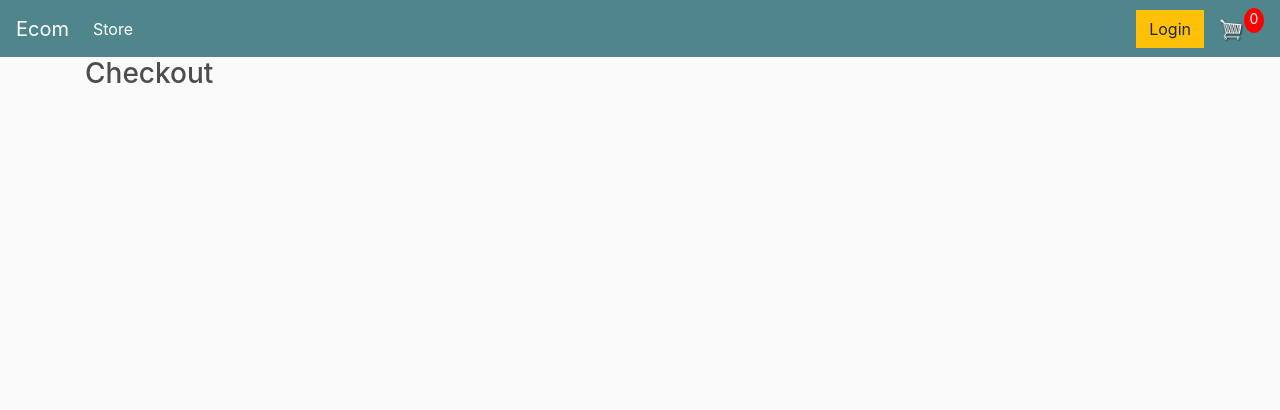
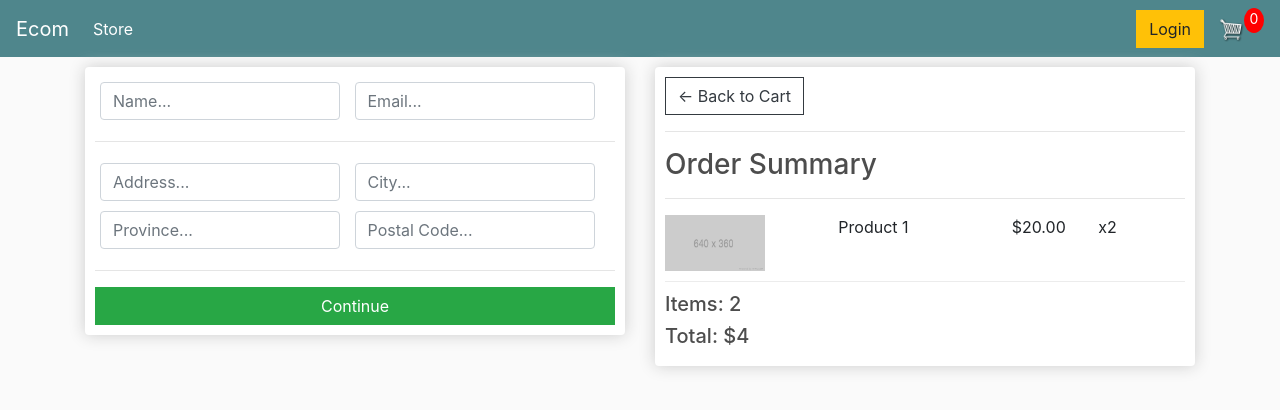
Before and after one commit to klahori/EcommerceWebsite, a Django app: page /checkout/ in a window 1280 px wide. Shown: the top 410 px of the page. Run offline with Django 3.2, Linux system fonts and the light colour scheme; some libraries are stand-ins or nearby versions.

Commit message:
finished checkout setup

```diff
--- a/ecommerce/store/templates/store/checkout.html
+++ b/ecommerce/store/templates/store/checkout.html
@@ -1,4 +1,96 @@
 {% extends 'store/main.html' %} {% load static %} {% block content %}
-
-<h3>Checkout</h3>
+<div class="row">
+  <div class="col-lg-6">
+    <div class="box-element" id="form-wrapper">
+      <form id="form">
+        <div id="user-info">
+          <div class="form-field">
+            <input
+              required
+              class="form-control"
+              type="text"
+              name="name"
+              placeholder="Name..."
+            />
+          </div>
+          <div class="form-field">
+            <input
+              required
+              class="form-control"
+              type="email"
+              name="email"
+              placeholder="Email..."
+            />
+          </div>
+        </div>
+        <div id="shipping-info">
+          <hr />
+          <div class="form-field">
+            <input
+              class="form-control"
+              type="text"
+              name="address"
+              placeholder="Address..."
+            />
+          </div>
+          <div class="form-field">
+            <input
+              class="form-control"
+              type="text"
+              name="city"
+              placeholder="City..."
+            />
+          </div>
+          <div class="form-field">
+            <input
+              class="form-control"
+              type="text"
+              name="province"
+              placeholder="Province..."
+            />
+          </div>
+          <div class="form-field">
+            <input
+              class="form-control"
+              type="text"
+              name="postalcode"
+              placeholder="Postal Code..."
+            />
+          </div>
+        </div>
+        <hr />
+        <input
+          id="form-button"
+          class="btn btn-success btn-block"
+          type="submit"
+          value="Continue"
+        />
+      </form>
+    </div>
+    <br />
+    <div class="box-element hidden" id="payment-info">
+      <small>Paypal Options</small>
+    </div>
+  </div>
+  <div class="col-lg-6">
+    <div class="box-element">
+      <a class="btn btn-outline-dark" href="{% url 'cart' %}"
+        >&#x2190; Back to Cart
+      </a>
+      <hr />
+      <h3>Order Summary</h3>
+      <hr />
+      <div class="cart-row">
+        <div style="flex: 2;">
+          <img class="row-image" src="{% static 'images/placeholder.png' %}" />
+        </div>
+        <div style="flex: 2;"><p>Product 1</p></div>
+        <div style="flex: 1;"><p>$20.00</p></div>
+        <div style="flex: 1;"><p>x2</p></div>
+      </div>
+      <h5>Items: 2</h5>
+      <h5>Total: $4</h5>
+    </div>
+  </div>
+</div>
 {% endblock content %}
```
